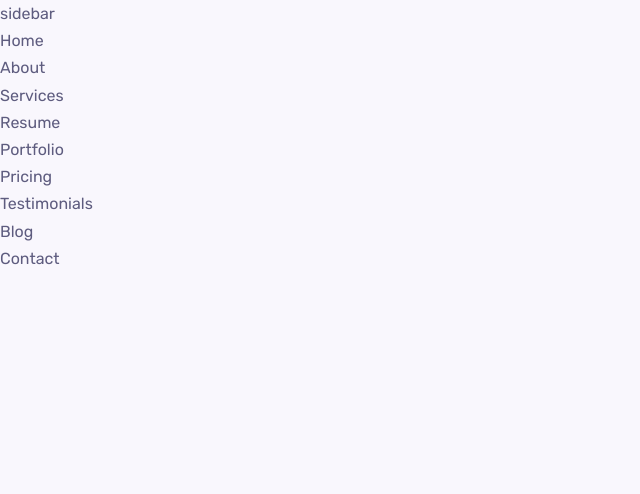
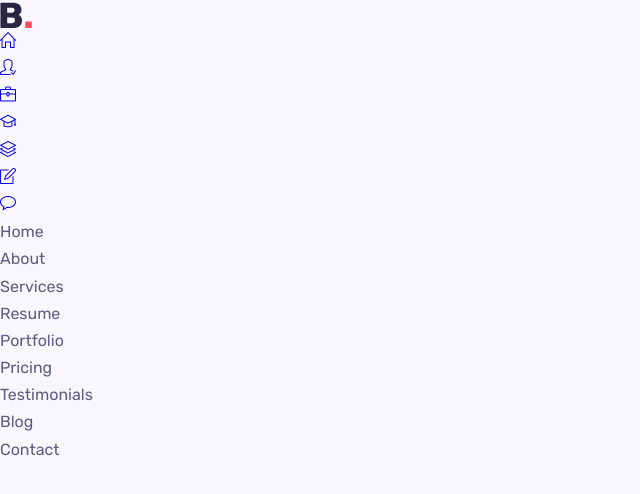
Before and after one commit to IrfanCatovic/my_portfolio, a React (Create React App) app: page / in a window 1280 px wide. Shown: the top 494 px of the page, without its empty margins (0-640 px from the left). Built offline with nearby package versions, Linux system fonts and the light colour scheme.

Commit message:
side bar

```diff
--- a/src/components/sidebar/Sidebar.jsx
+++ b/src/components/sidebar/Sidebar.jsx
@@ -1,7 +1,61 @@
 import "./sidebar.css";
+import Logo from "../../assests/logo.svg";
 
 function Sidebar() {
-  return <div>sidebar</div>;
+  return (
+    <aside>
+      <a href="home" classname="nav_logo">
+        <img src={Logo} alt="" />
+      </a>
+      <nav className="nav">
+        <div className="nav_menu">
+          <ul className="nav_list">
+            <li className="nav_item">
+              <a href="#home" className="nav_link">
+                <i className="icon-home"></i>
+              </a>
+            </li>
+
+            <li className="nav_item">
+              <a href="#about" className="nav_link">
+                <i className="icon-user-following"></i>
+              </a>
+            </li>
+
+            <li className="nav_item">
+              <a href="#services" className="nav_link">
+                <i className="icon-briefcase"></i>
+              </a>
+            </li>
+
+            <li className="nav_item">
+              <a href="#resume" className="nav_link">
+                <i className="icon-graduation"></i>
+              </a>
+            </li>
+
+            <li className="nav_item">
+              <a href="#portfolio" className="nav_link">
+                <i className="icon-layers"></i>
+              </a>
+            </li>
+
+            <li className="nav_item">
+              <a href="#blog" className="nav_link">
+                <i className="icon-note"></i>
+              </a>
+            </li>
+
+            <li className="nav_item">
+              <a href="#contact" className="nav_link">
+                <i className="icon-bubble"></i>
+              </a>
+            </li>
+          </ul>
+        </div>
+      </nav>
+    </aside>
+  );
 }
 
 export default Sidebar;
```
